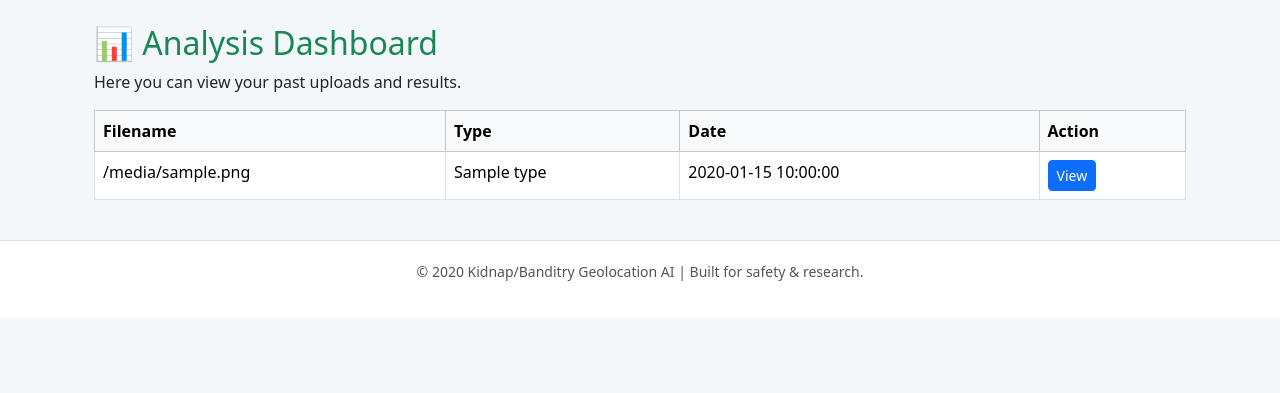
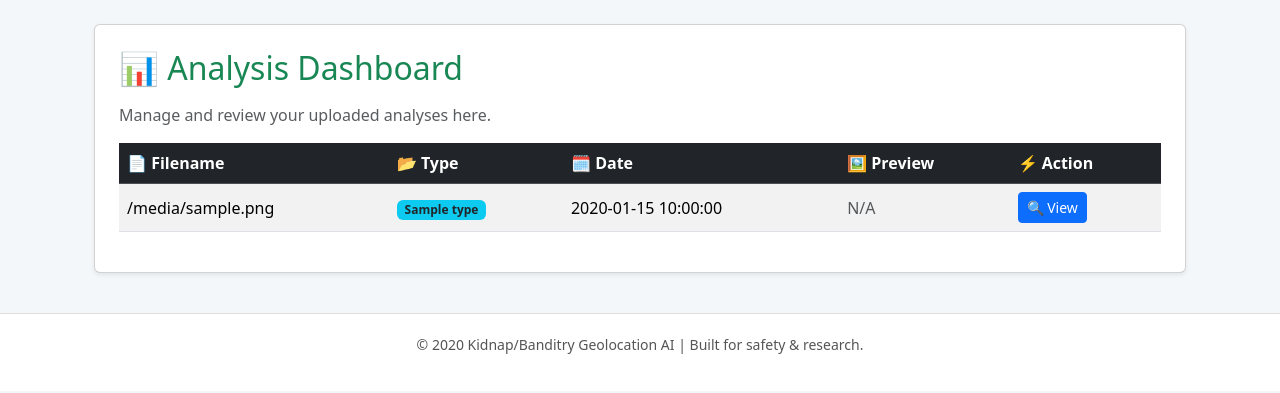
Before and after one commit to Presidor1/Ai-tracking-ID, a Flask app: template templates/dashboard.html in a window 1280 px wide. Shown: the part 56-449 px from the top of the page. Run offline with Flask 3, Linux system fonts and the light colour scheme; the template is opened without the code that fills it: most values are stand-ins (such as "Sample title", 1, 10 or a date in 2020).

Commit message:
Update dashboard.html

```diff
--- a/templates/dashboard.html
+++ b/templates/dashboard.html
@@ -2,34 +2,60 @@
 
 {% block content %}
 <div class="container mt-4">
-    <h2 class="text-success">📊 Analysis Dashboard</h2>
-    <p>Here you can view your past uploads and results.</p>
+    <div class="card shadow-sm p-4">
+        <h2 class="text-success mb-3">📊 Analysis Dashboard</h2>
+        <p class="text-muted">Manage and review your uploaded analyses here.</p>
 
         {% if history %}
-        <table class="table table-bordered table-hover mt-3">
-            <thead class="table-light">
+            <!-- Summary -->
+            <div class="alert alert-info">
+                ✅ You have <strong>{{ history|length }}</strong> analyses recorded.
+            </div>
+
+            <!-- History Table -->
+            <div class="table-responsive">
+                <table class="table table-striped table-hover align-middle">
+                    <thead class="table-dark">
                         <tr>
-                    <th>Filename</th>
-                    <th>Type</th>
-                    <th>Date</th>
-                    <th>Action</th>
+                            <th scope="col">📄 Filename</th>
+                            <th scope="col">📂 Type</th>
+                            <th scope="col">🗓 Date</th>
+                            <th scope="col">🖼 Preview</th>
+                            <th scope="col">⚡ Action</th>
                         </tr>
                     </thead>
                     <tbody>
                         {% for item in history %}
                         <tr>
                             <td>{{ item.filename }}</td>
-                    <td>{{ item.type }}</td>
+                            <td>
+                                <span class="badge bg-info text-dark">{{ item.type }}</span>
+                            </td>
                             <td>{{ item.date }}</td>
                             <td>
-                        <a href="{{ url_for('routes.view_result', id=item.id) }}" class="btn btn-sm btn-primary">View</a>
+                                {% if item.preview_url %}
+                                    <img src="{{ item.preview_url }}" alt="Preview"
+                                         style="height:40px; border-radius:4px;">
+                                {% else %}
+                                    <span class="text-muted">N/A</span>
+                                {% endif %}
+                            </td>
+                            <td>
+                                <a href="{{ url_for('routes.view_result', id=item.id) }}"
+                                   class="btn btn-sm btn-primary">
+                                    🔍 View
+                                </a>
                             </td>
                         </tr>
                         {% endfor %}
                     </tbody>
                 </table>
+            </div>
         {% else %}
-        <p class="mt-3 text-muted">No analysis history available.</p>
+            <div class="alert alert-secondary mt-3" role="alert">
+                📂 No analysis history available. Upload a file to get started!
+            </div>
         {% endif %}
     </div>
+</div>
 {% endblock %}
```
Lines whose indentation alone changed are shown as unchanged.
